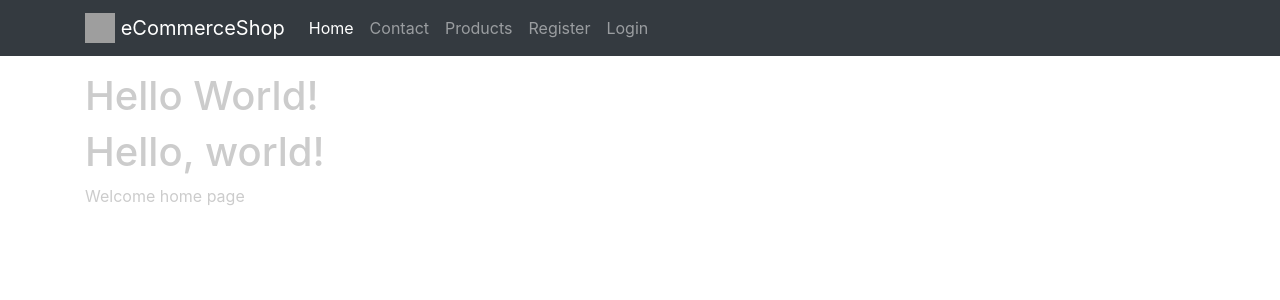
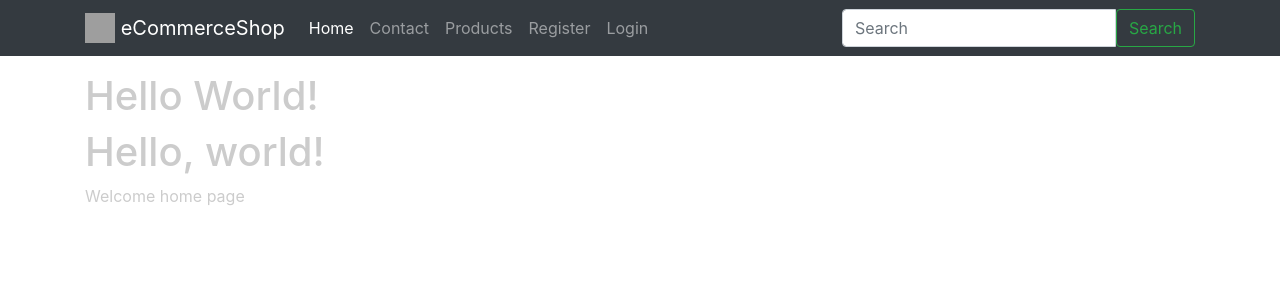
Before and after one commit to nlsnmr/ecom-shop, a Django app: page / in a window 1280 px wide. Shown: the top 300 px of the page. Run offline with Django 3.2, Linux system fonts and the light colour scheme; some libraries are stand-ins or nearby versions; grey boxes are pictures that could not be loaded.

Commit message:
creating form search

```diff
--- /dev/null
+++ b/search/templates/search/snippets/search-form.html
@@ -0,0 +1,9 @@
+<form method='GET' action='{% url "search:query" %}' class="form my-2 my-lg-0 search-form">
+    <div class='input-group'>
+        <input class="form-control" type="text" placeholder="Search" name='q' aria-label="Search"
+               value='{{ request.GET.q }}'>
+        <span class='input-group-btn'>
+        <button class="btn btn-outline-success" type="submit">Search</button>
+    </span>
+    </div>
+</form>
--- a/search/templates/search/view.html
+++ b/search/templates/search/view.html
@@ -9,8 +9,7 @@
             </div>
         {% else %}
             <div class='col-12 col-md-6 mx-auto py-5'>
-                Results for <b>{{ request.GET.q }}</b>
-                {#               {% include 'search/snippets/search-form.html' %}#}
+                {% include 'search/snippets/search-form.html' %}
             </div>
             <div class='col-12'>
                 <hr>
--- a/search/urls.py
+++ b/search/urls.py
@@ -4,8 +4,8 @@ from .views import (
     SearchProductView
     )
 
-# app_name = 'search'
+app_name = 'search'
 
 urlpatterns = [
-    url(r'^$', SearchProductView.as_view(), name='list')
+    url(r'^$', SearchProductView.as_view(), name='query')
 ]
--- a/templates/base/navbar.html
+++ b/templates/base/navbar.html
@@ -66,7 +66,7 @@
                 </li>
 
             </ul>
-{#            {% include 'search/snippets/search-form.html' %}#}
+            {% include 'search/snippets/search-form.html' %}
         </div>
     </div>
 </nav>
```
